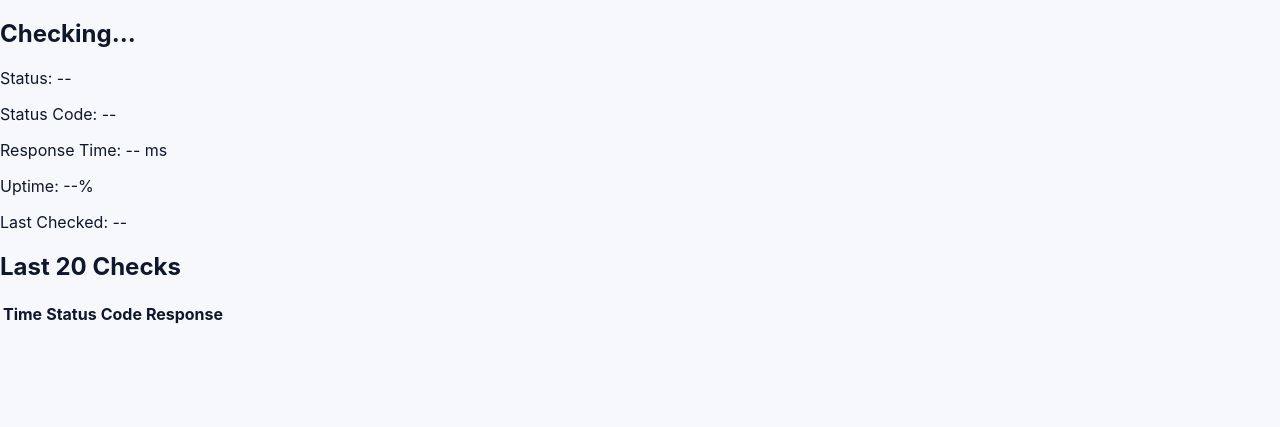
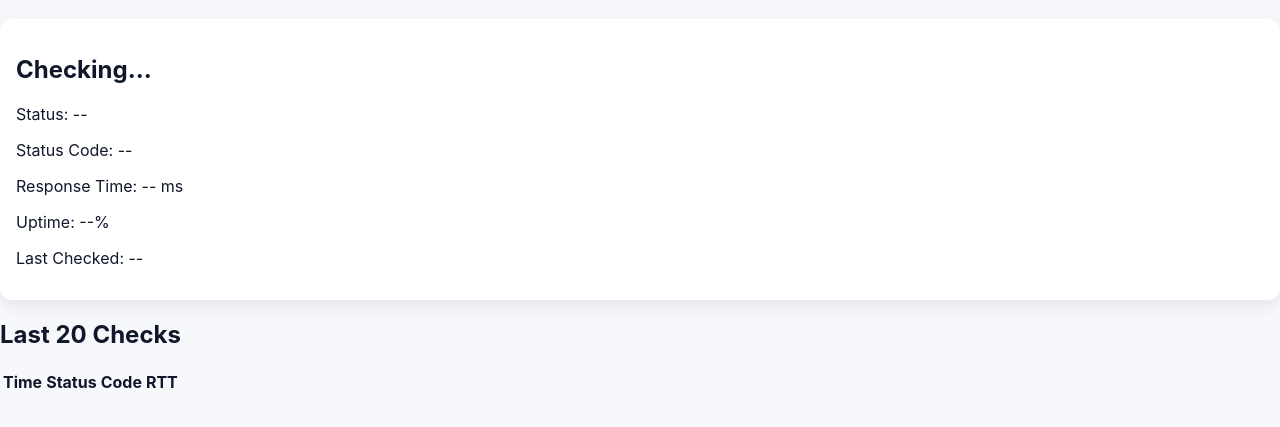
Before and after one commit to rjkumar081/cinepolis-status, a website: page index.html in a window 1280 px wide. Shown: the part 63-490 px from the top of the page. Drawn offline with Linux system fonts and the light colour scheme.

Commit message:
Update index.html

```diff
--- a/index.html
+++ b/index.html
@@ -1,18 +1,17 @@
 <!DOCTYPE html>
 <html lang="en">
 <head>
-  <meta charset="UTF-8">
+  <meta charset="UTF-8" />
   <title>Cinépolis Uptime Dashboard</title>
-  <link rel="stylesheet" href="style.css">
+  <link rel="stylesheet" href="style.css" />
 </head>
+
 <body>
-
-<div class="container">
 
   <h1>Cinépolis Uptime Monitor</h1>
 
-  <div id="live-status" class="status-card">
-    <h2>Checking...</h2>
+  <div id="statusCard" class="card">
+    <h2 id="bigStatus">Checking...</h2>
     <p>Status: <span id="status">--</span></p>
     <p>Status Code: <span id="statusCode">--</span></p>
     <p>Response Time: <span id="respTime">--</span> ms</p>
@@ -20,22 +19,20 @@
     <p>Last Checked: <span id="checkedAt">--</span></p>
   </div>
 
-  <h2 class="log-title">Last 20 Checks</h2>
-  <table class="log-table" id="logTable">
+  <h2>Last 20 Checks</h2>
+
+  <table id="logTable">
     <thead>
       <tr>
         <th>Time</th>
         <th>Status</th>
         <th>Code</th>
-        <th>Response</th>
+        <th>RTT</th>
       </tr>
     </thead>
     <tbody></tbody>
   </table>
 
-</div>
-
-<script src="script.js"></script>
-
+  <script src="script.js"></script>
 </body>
 </html>
```
